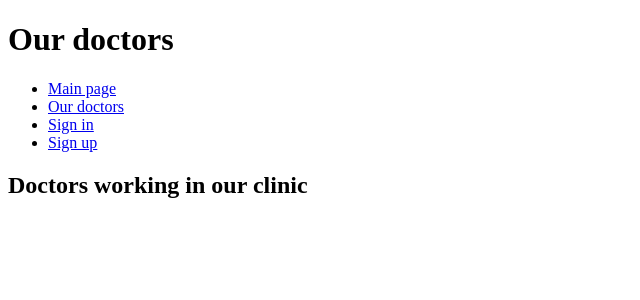
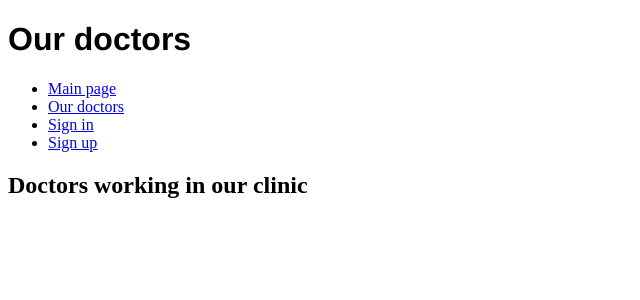
Before and after one commit to Tok736/Site-Health-Harmony, a Flask app: page /doctors in a window 1280 px wide. Shown: the top 300 px of the page, without its empty margins (0-640 px from the left). Run offline with Flask 3, Linux system fonts and the light colour scheme.

Commit message:
Added static folder and linked style.css

```diff
--- a/src/app.py
+++ b/src/app.py
@@ -1,3 +1,3 @@
 from flask import Flask
 
-app = Flask(__name__, template_folder="../templates")
+app = Flask(__name__, template_folder="../templates", static_folder="../static")
--- /dev/null
+++ b/static/css/style.css
@@ -0,0 +1,3 @@
+h1 {
+    font-family: Helvetica, sans-serif;
+}
--- a/templates/base.html
+++ b/templates/base.html
@@ -4,6 +4,7 @@
     <meta charset="UTF-8">
     <meta name="viewport" content="width=device-width, initial-scale=1.0">
     <title>{% block title %}{% endblock %} - Health Harmony</title>
+    <link rel="stylesheet" href="{{ url_for('static', filename='css/style.css') }}">
 </head>
 
 <body>
```
